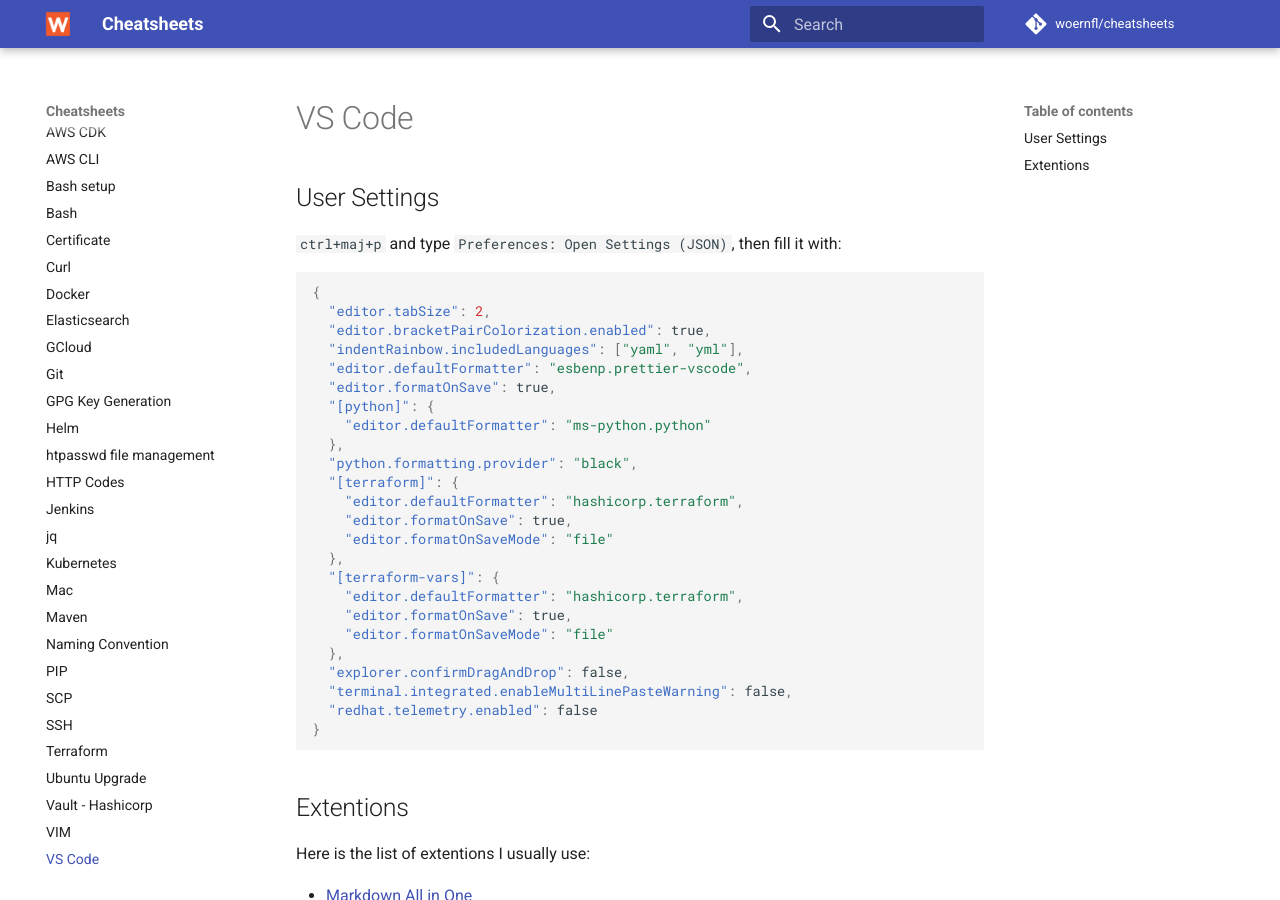
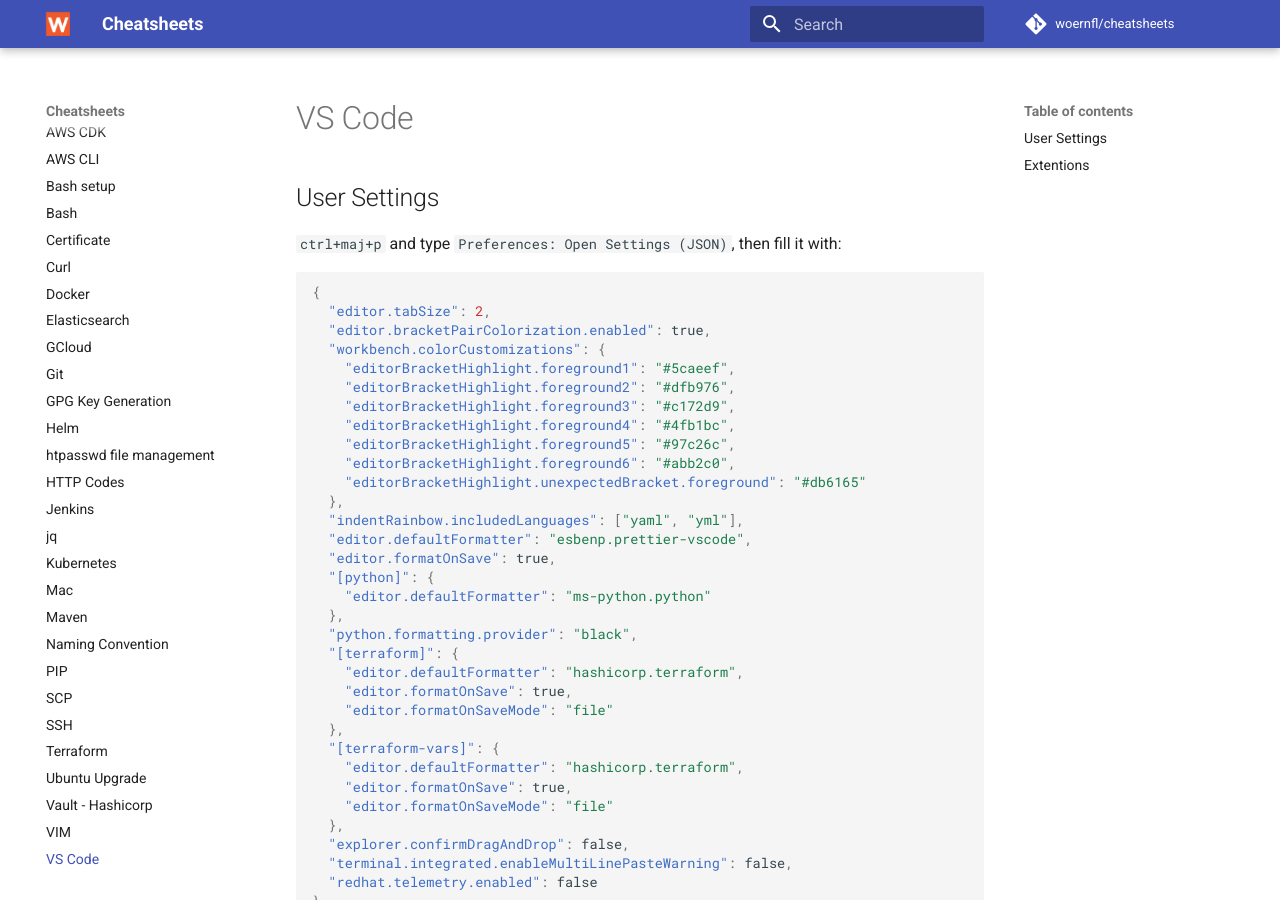
Before and after one commit to woernfl/cheatsheets, an MkDocs documentation site: the page built from docs/vs-code.md, in a window 1280 px wide and 900 px high. Built offline with MkDocs 1.6.1 and Material for MkDocs 9.7.7, drawn with Linux system fonts in a browser that asks for light colours; comment, search, counter and statistics services are not loaded.

Commit message:
Update vs-code.md

```diff
--- a/docs/vs-code.md
+++ b/docs/vs-code.md
@@ -8,6 +8,15 @@
 {
   "editor.tabSize": 2,
   "editor.bracketPairColorization.enabled": true,
+  "workbench.colorCustomizations": {
+    "editorBracketHighlight.foreground1": "#5caeef",
+    "editorBracketHighlight.foreground2": "#dfb976",
+    "editorBracketHighlight.foreground3": "#c172d9",
+    "editorBracketHighlight.foreground4": "#4fb1bc",
+    "editorBracketHighlight.foreground5": "#97c26c",
+    "editorBracketHighlight.foreground6": "#abb2c0",
+    "editorBracketHighlight.unexpectedBracket.foreground": "#db6165"
+  },
   "indentRainbow.includedLanguages": ["yaml", "yml"],
   "editor.defaultFormatter": "esbenp.prettier-vscode",
   "editor.formatOnSave": true,
```
